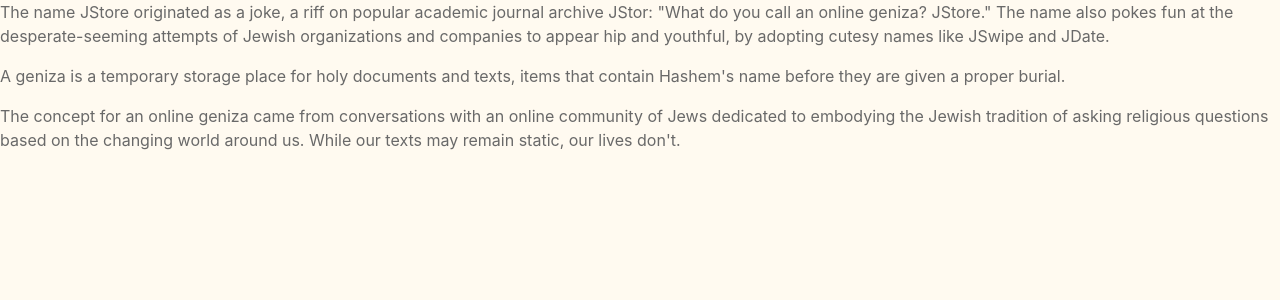
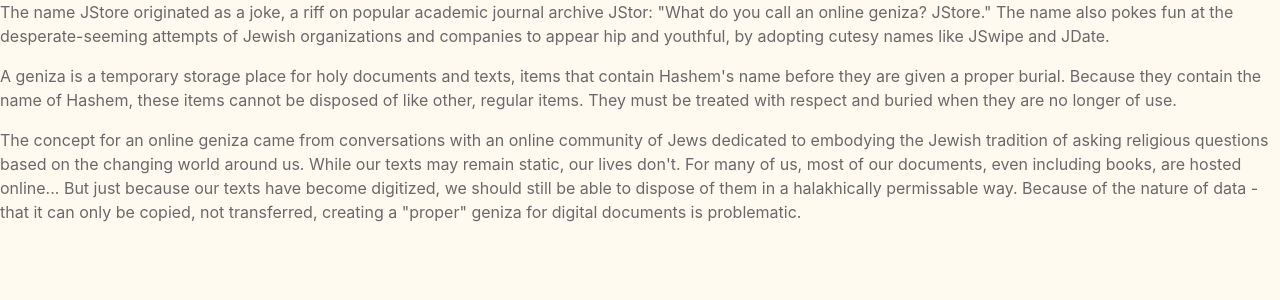
Before and after one commit to tevyecowan/j_store, a PHP site: page /about.php in a window 1280 px wide. Shown: the part 88-388 px from the top of the page. Run offline with PHP 8.4, Linux system fonts and the light colour scheme.

Commit message:
updating about page

```diff
--- a/about.php
+++ b/about.php
@@ -30,13 +30,18 @@ by adopting cutesy names like JSwipe and JDate.
 
 <p>
 A geniza is a temporary storage place for holy documents and texts, items that contain Hashem's name
-before they are given a proper burial.
+before they are given a proper burial. Because they contain the name of Hashem, these items cannot be
+disposed of like other, regular items. They must be treated with respect and buried when they are no
+longer of use.
 </p>
 
 <p>
 The concept for an online geniza came from conversations with an online community of Jews dedicated to
 embodying the Jewish tradition of asking religious questions based on the changing world around us.
-While our texts may remain static, our lives don't.
+While our texts may remain static, our lives don't. For many of us, most of our documents, even including
+books, are hosted online... But just because our texts have become digitized, we should still be able
+to dispose of them in a halakhically permissable way. Because of the nature of data - that it can only be copied, not transferred,
+creating a "proper" geniza for digital documents is problematic.
 </p>
 
 <!-- 					SCRIPTS					-->
```
